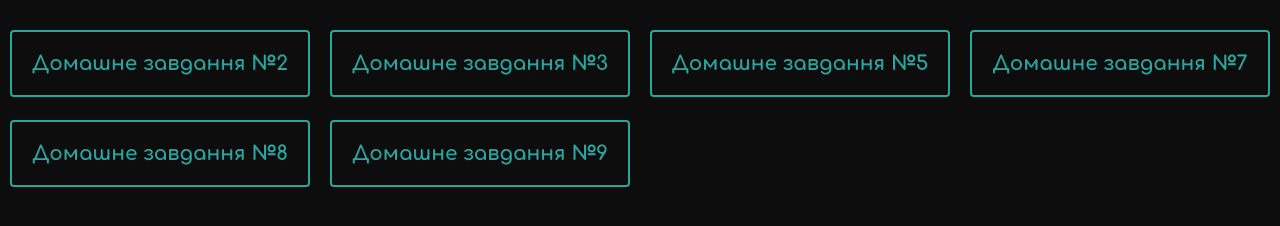
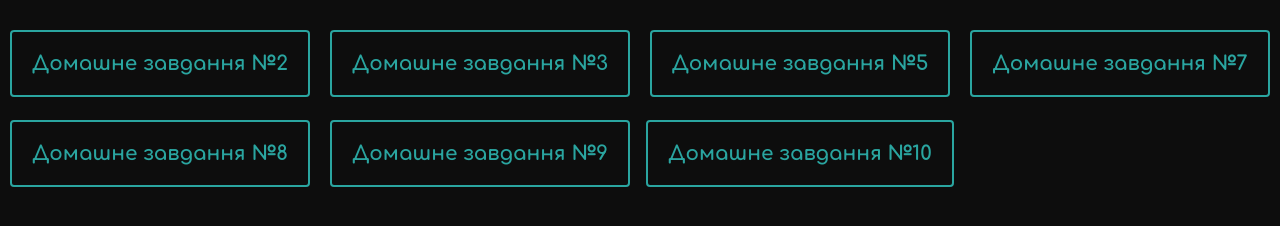
Before and after one commit to vladislavmenshov/JS-course, a plain HTML site: page index.html in a window 1280 px wide. Shown: the part 224-450 px from the top of the page. Drawn offline with Linux system fonts and the light colour scheme.

Commit message:
Update index.html

```diff
--- a/index.html
+++ b/index.html
@@ -35,7 +35,10 @@
                                 <a class="homework-item__link" href="lesson-8/index.html">Домашне завдання №8</a>
                             </div>
                             <div class="homework-item__item">
-                                 <a class="homework-item__link" href="lesson-9/index.html">Домашне завдання №9</a>
+                                <a class="homework-item__link" href="lesson-9/index.html">Домашне завдання №9</a>
+                            </div>
+                            <div class="homework-item__item">
+                                <a class="homework-item__link" href="lesson-10/index.html">Домашне завдання №10</a>
                             </div>
                         </div>
                     </div>
```
